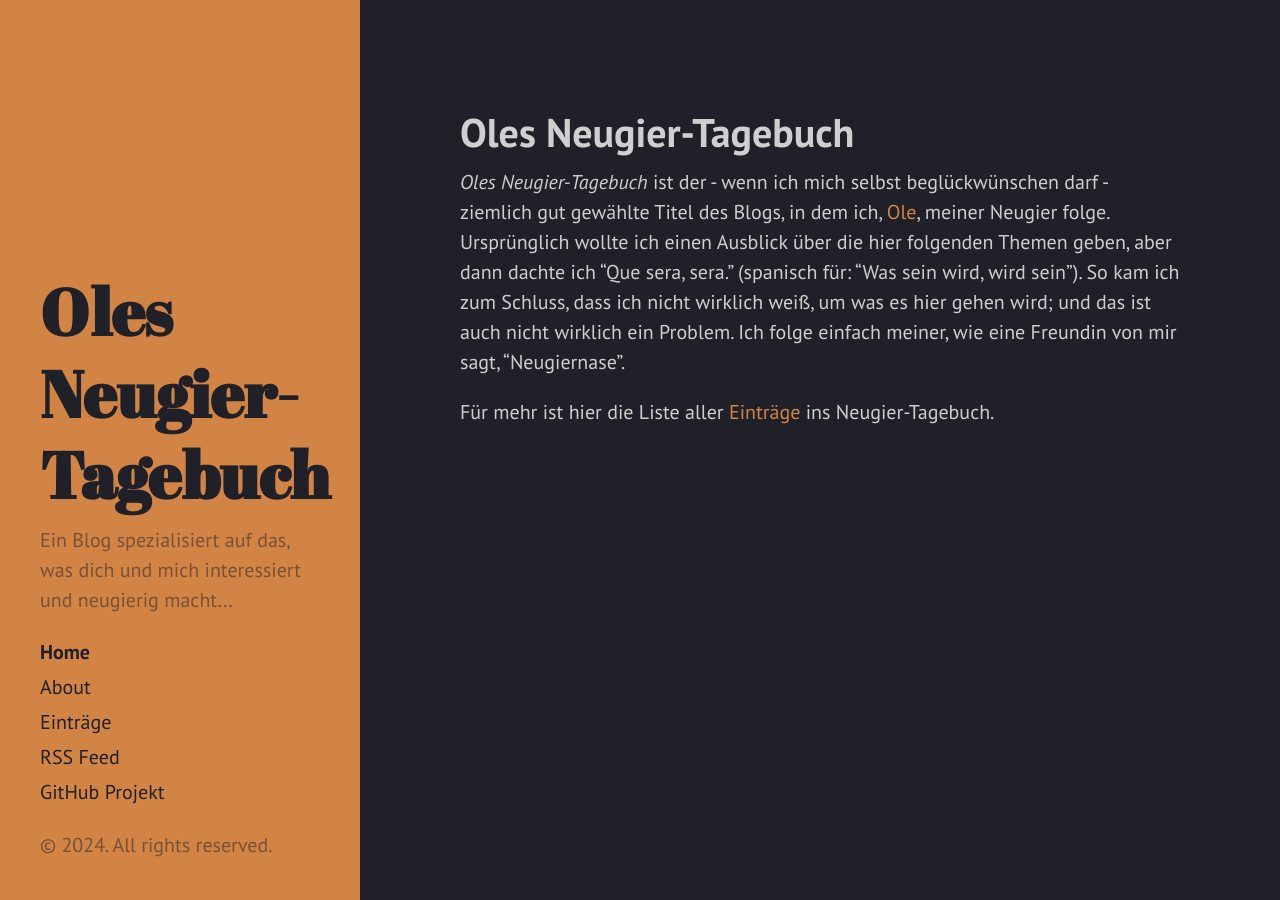
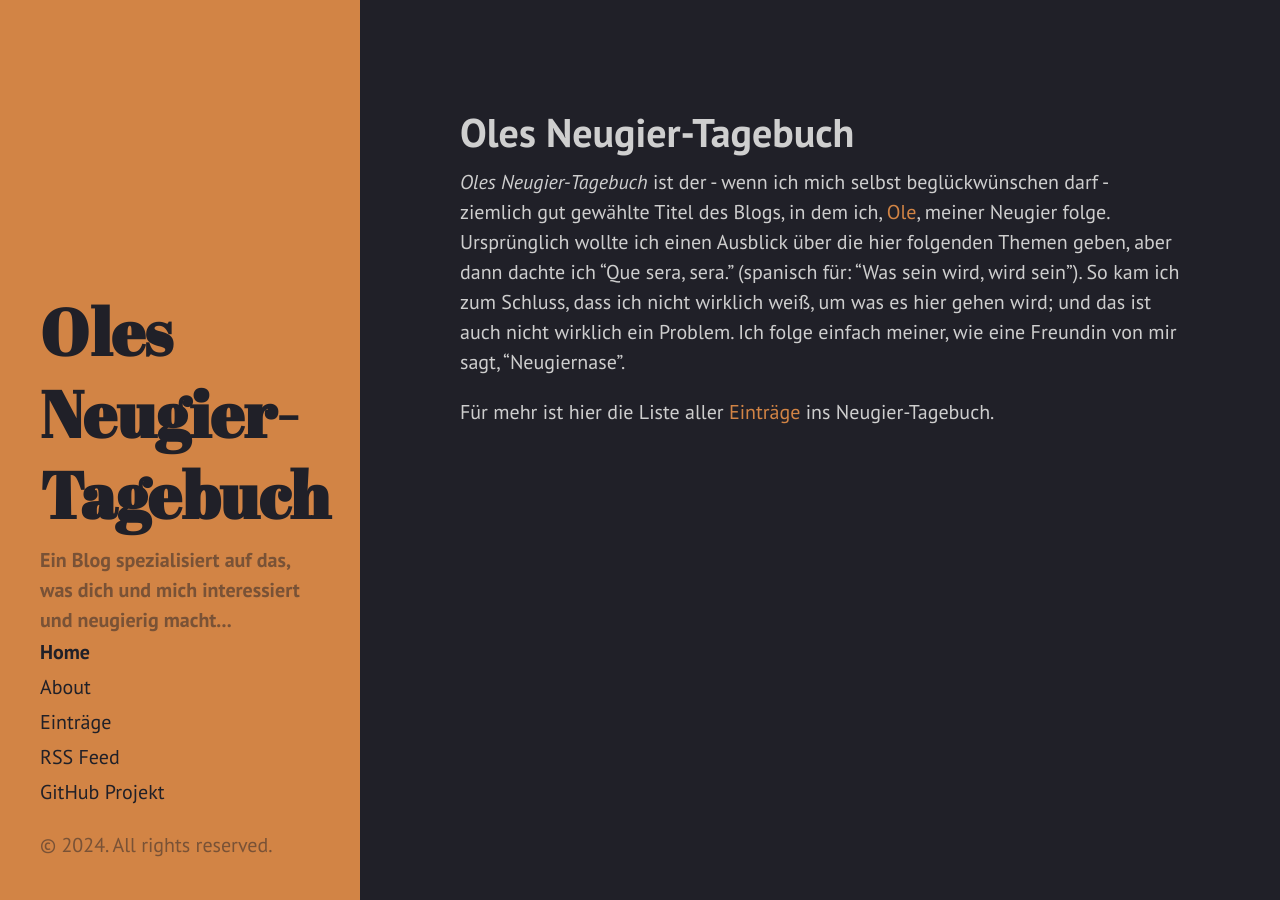
Before and after one commit to SpeedyNurBesser/speedynurbesser.github.io, a Jekyll site: the page built from index.md, in a window 1280 px wide. Built offline with Jekyll 4.4.1, drawn with Linux system fonts in a browser that asks for light colours.

Commit message:
bold sidebar desc

```diff
--- a/_includes/sidebar.html
+++ b/_includes/sidebar.html
@@ -6,7 +6,7 @@
           {{ site.title }}
         </a>
       </h1>
-      <p>{{ site.description }}</p>
+      <b>{{ site.description }}</b>
     </div>
 
     <nav class="sidebar-nav">
```
